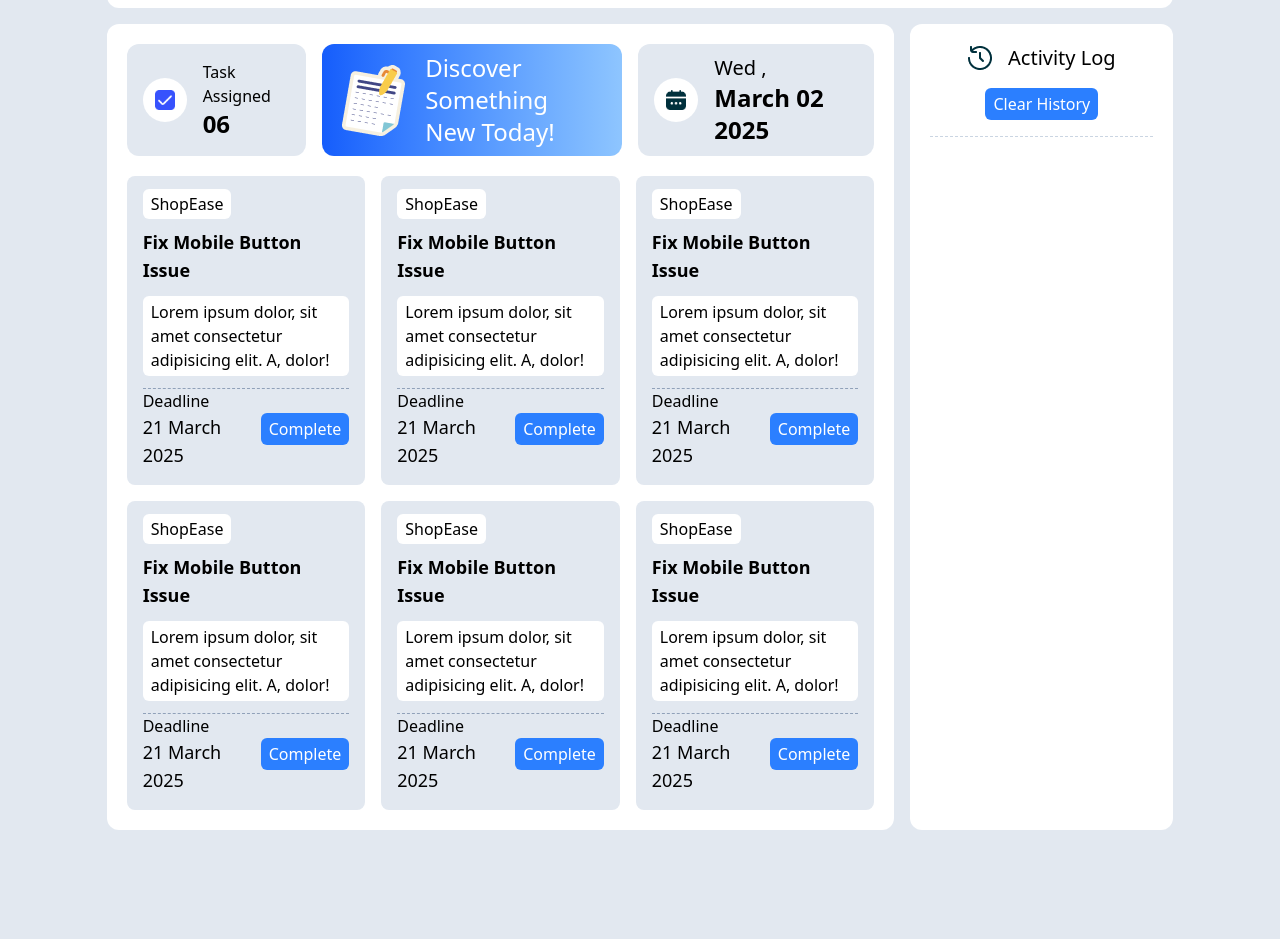
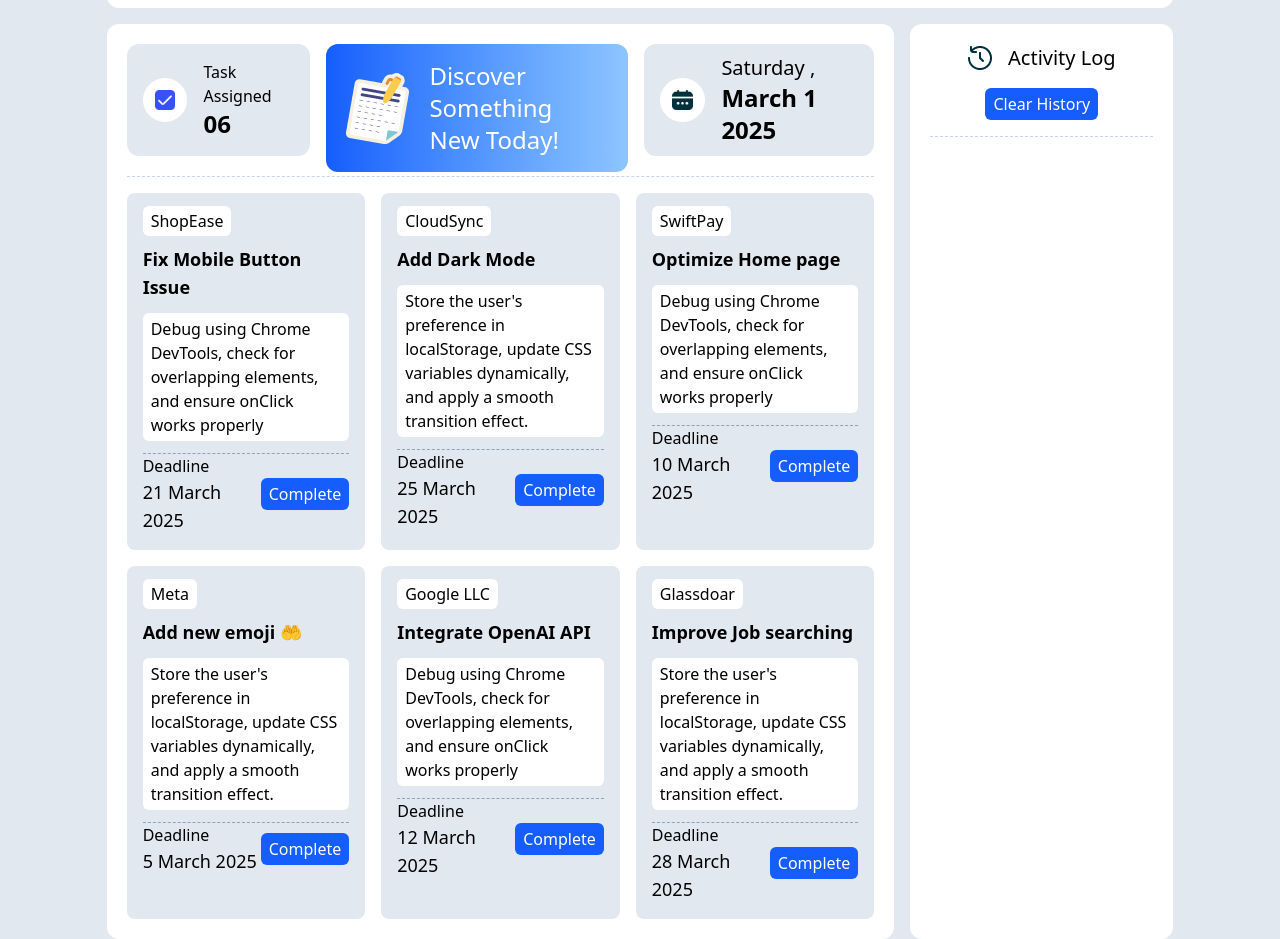
Before and after one commit to hosenrabby/Programing-hero-A5, a plain HTML site: page index.html in a window 1280 px wide. Shown: the part 104-1043 px from the top of the page. Before the commit the page ends 934 px from the top, so only its background shows below. Drawn offline with nearby package versions, Linux system fonts and the light colour scheme.

Commit message:
history part updated

```diff
--- a/index.html
+++ b/index.html
@@ -20,7 +20,7 @@
             <div class="flex justify-center items-center gap-8">
                 <div class="flex justify-center items-center gap-4 bg-slate-200 px-3 py-2 rounded-full">
                     <img src="assets/checkbox.png" alt="">
-                    <h1 class="text-3xl font-semibold">23</h1>
+                    <h1 id="all-task-count" class="text-3xl font-semibold">23</h1>
                 </div>
                 <div>
                     <button class="cursor-pointer"><img src="assets/theme-btn.png" alt="" srcset=""></button>
@@ -38,31 +38,34 @@
                         </div>
                         <div>
                             <p>Task Assigned</p>
-                            <h1 class="text-2xl font-bold">06</h1>
+                            <h1 id="task-count" class="text-2xl font-bold">06</h1>
                         </div>
                     </div>
-                    <div class="flex-grow col-span-3 bg-linear-to-r p-4 from-blue-600 to-blue-300 rounded-xl flex justify-center items-center gap-3 px-3 mx-4">
-                        <img src="assets/board.png" alt="">
-                        <h1 class="text-2xl text-white">Discover Something <br> New Today!</h1>
-                    </div>
+                    <a class="flex-grow" href="q&a.html">
+                        <div id="qa-part" class="cursor-pointer bg-linear-to-r p-4 from-blue-600 to-blue-300 rounded-xl flex justify-center items-center gap-3 px-3 mx-4">
+                            <img src="assets/board.png" alt="">
+                            <h1 class="text-2xl text-white">Discover Something <br> New Today!</h1>
+                        </div>
+                    </a>
                     <div class="flex justify-center items-center gap-2 p-4 bg-slate-200 rounded-xl">
                         <div class="bg-white p-3 rounded-full me-2">
                             <img class="w-6" src="assets/calender.png" alt="" srcset="">
                         </div>
                         <div>
-                            <p class="text-xl">Wed ,</p>
-                            <h1 class="text-2xl font-bold">March 02 2025</h1>
+                            <p id="crntDay" class="text-xl">Wed ,</p>
+                            <h1 id="crntDate" class="text-2xl font-bold">March 02 2025</h1>
                         </div>
                     </div>
-                    <div class="border-b border-slate-300 border-dashed col-span-full"></div>
                 </div>
 
-                <div class="grid grid-cols-3 gap-4">
-                    <div class="bg-slate-200 p-4 rounded-lg">
+                <div class="border-b border-slate-300 border-dashed"></div>
+
+                <div class="grid grid-cols-3 gap-4 mt-4">
+                    <div class="cards bg-slate-200 p-4 rounded-lg">
                         <h1 class="px-2 py-1 bg-white inline rounded-md">ShopEase</h1>
-                        <h1 class="text-lg font-semibold my-3">Fix Mobile Button Issue </h1>
+                        <h1 class="task-title text-lg font-semibold my-3">Fix Mobile Button Issue </h1>
                         <div class="px-2 py-1 bg-white rounded-md mb-3">
-                            <p>Lorem ipsum dolor, sit amet consectetur adipisicing elit. A, dolor!</p>
+                            <p>Debug using Chrome DevTools, check for overlapping elements, and ensure onClick works properly</p>
                         </div>
                         <div class="border-b border-slate-400 border-dashed"></div>
                         <div class="flex justify-between items-center">
@@ -70,82 +73,82 @@
                                 <p class="">Deadline</p>
                                 <h2 class="text-lg">21 March 2025</h2>
                             </div>
-                            <button class="bg-blue-500 text-white px-2 py-1 rounded-md">Complete</button>
+                            <button class="task-btn bg-blue-600 text-white px-2 py-1 rounded-md cursor-pointer">Complete</button>
                         </div>
                     </div>
-                    <div class="bg-slate-200 p-4 rounded-lg">
-                        <h1 class="px-2 py-1 bg-white inline rounded-md">ShopEase</h1>
-                        <h1 class="text-lg font-semibold my-3">Fix Mobile Button Issue </h1>
+                    <div class="cards bg-slate-200 p-4 rounded-lg">
+                        <h1 class="px-2 py-1 bg-white inline rounded-md">CloudSync</h1>
+                        <h1 class="task-title text-lg font-semibold my-3">Add Dark Mode</h1>
                         <div class="px-2 py-1 bg-white rounded-md mb-3">
-                            <p>Lorem ipsum dolor, sit amet consectetur adipisicing elit. A, dolor!</p>
+                            <p>Store the user's preference in localStorage, update CSS variables dynamically, and apply a smooth transition effect.</p>
                         </div>
                         <div class="border-b border-slate-400 border-dashed"></div>
                         <div class="flex justify-between items-center">
                             <div>
                                 <p class="">Deadline</p>
-                                <h2 class="text-lg">21 March 2025</h2>
+                                <h2 class="text-lg">25 March 2025</h2>
                             </div>
-                            <button class="bg-blue-500 text-white px-2 py-1 rounded-md">Complete</button>
+                            <button class="task-btn bg-blue-600 text-white px-2 py-1 rounded-md cursor-pointer">Complete</button>
                         </div>
                     </div>
-                    <div class="bg-slate-200 p-4 rounded-lg">
-                        <h1 class="px-2 py-1 bg-white inline rounded-md">ShopEase</h1>
-                        <h1 class="text-lg font-semibold my-3">Fix Mobile Button Issue </h1>
+                    <div class="cards bg-slate-200 p-4 rounded-lg">
+                        <h1 class="px-2 py-1 bg-white inline rounded-md">SwiftPay</h1>
+                        <h1 class="task-title text-lg font-semibold my-3">Optimize  Home page </h1>
                         <div class="px-2 py-1 bg-white rounded-md mb-3">
-                            <p>Lorem ipsum dolor, sit amet consectetur adipisicing elit. A, dolor!</p>
+                            <p>Debug using Chrome DevTools, check for overlapping elements, and ensure onClick works properly</p>
                         </div>
                         <div class="border-b border-slate-400 border-dashed"></div>
                         <div class="flex justify-between items-center">
                             <div>
                                 <p class="">Deadline</p>
-                                <h2 class="text-lg">21 March 2025</h2>
+                                <h2 class="text-lg">10 March 2025</h2>
                             </div>
-                            <button class="bg-blue-500 text-white px-2 py-1 rounded-md">Complete</button>
+                            <button class="task-btn bg-blue-600 text-white px-2 py-1 rounded-md cursor-pointer">Complete</button>
                         </div>
                     </div>
-                    <div class="bg-slate-200 p-4 rounded-lg">
-                        <h1 class="px-2 py-1 bg-white inline rounded-md">ShopEase</h1>
-                        <h1 class="text-lg font-semibold my-3">Fix Mobile Button Issue </h1>
+                    <div class="cards bg-slate-200 p-4 rounded-lg">
+                        <h1 class="px-2 py-1 bg-white inline rounded-md">Meta</h1>
+                        <h1 class="task-title text-lg font-semibold my-3">Add new emoji 🤲</h1>
                         <div class="px-2 py-1 bg-white rounded-md mb-3">
-                            <p>Lorem ipsum dolor, sit amet consectetur adipisicing elit. A, dolor!</p>
+                            <p>Store the user's preference in localStorage, update CSS variables dynamically, and apply a smooth transition effect.</p>
                         </div>
                         <div class="border-b border-slate-400 border-dashed"></div>
                         <div class="flex justify-between items-center">
                             <div>
                                 <p class="">Deadline</p>
-                                <h2 class="text-lg">21 March 2025</h2>
+                                <h2 class="text-lg">5 March 2025</h2>
                             </div>
-                            <button class="bg-blue-500 text-white px-2 py-1 rounded-md">Complete</button>
+                            <button class="task-btn bg-blue-600 text-white px-2 py-1 rounded-md cursor-pointer">Complete</button>
                         </div>
                     </div>
-                    <div class="bg-slate-200 p-4 rounded-lg">
-                        <h1 class="px-2 py-1 bg-white inline rounded-md">ShopEase</h1>
-                        <h1 class="text-lg font-semibold my-3">Fix Mobile Button Issue </h1>
+                    <div class="cards bg-slate-200 p-4 rounded-lg">
+                        <h1 class="px-2 py-1 bg-white inline rounded-md">Google LLC</h1>
+                        <h1 class="task-title text-lg font-semibold my-3">Integrate OpenAI API </h1>
                         <div class="px-2 py-1 bg-white rounded-md mb-3">
-                            <p>Lorem ipsum dolor, sit amet consectetur adipisicing elit. A, dolor!</p>
+                            <p>Debug using Chrome DevTools, check for overlapping elements, and ensure onClick works properly</p>
                         </div>
                         <div class="border-b border-slate-400 border-dashed"></div>
                         <div class="flex justify-between items-center">
                             <div>
                                 <p class="">Deadline</p>
-                                <h2 class="text-lg">21 March 2025</h2>
+                                <h2 class="text-lg">12 March 2025</h2>
                             </div>
-                            <button class="bg-blue-500 text-white px-2 py-1 rounded-md">Complete</button>
+                            <button class="task-btn bg-blue-600 text-white px-2 py-1 rounded-md cursor-pointer">Complete</button>
                         </div>
                     </div>
-                    <div class="bg-slate-200 p-4 rounded-lg">
-                        <h1 class="px-2 py-1 bg-white inline rounded-md">ShopEase</h1>
-                        <h1 class="text-lg font-semibold my-3">Fix Mobile Button Issue </h1>
+                    <div class="cards bg-slate-200 p-4 rounded-lg">
+                        <h1 class="px-2 py-1 bg-white inline rounded-md">Glassdoar</h1>
+                        <h1 class="task-title text-lg font-semibold my-3">Improve Job searching </h1>
                         <div class="px-2 py-1 bg-white rounded-md mb-3">
-                            <p>Lorem ipsum dolor, sit amet consectetur adipisicing elit. A, dolor!</p>
+                            <p>Store the user's preference in localStorage, update CSS variables dynamically, and apply a smooth transition effect.</p>
                         </div>
                         <div class="border-b border-slate-400 border-dashed"></div>
                         <div class="flex justify-between items-center">
                             <div>
                                 <p class="">Deadline</p>
-                                <h2 class="text-lg">21 March 2025</h2>
+                                <h2 class="text-lg">28 March 2025</h2>
                             </div>
-                            <button class="bg-blue-500 text-white px-2 py-1 rounded-md">Complete</button>
+                            <button class="task-btn bg-blue-600 text-white px-2 py-1 rounded-md cursor-pointer">Complete</button>
                         </div>
                     </div>
                 </div>
@@ -158,11 +161,17 @@
                         <img src="assets/activity.png" alt="">
                         <h1 class="text-xl">Activity Log</h1>
                     </div>
-                    <button class="bg-blue-500 text-white px-2 py-1 rounded-md mx-auto">Clear History</button>
+                    <button class="bg-blue-600 text-white px-2 py-1 rounded-md mx-auto cursor-pointer">Clear History</button>
                 </div>
                 <div class="border-b border-slate-300 border-dashed col-span-full mt-4"></div>
+
+                <div id="history" class="mt-4 hidden">
+                </div>
             </section>
         </main>
     </div>
+
+    <script src="scripts/utilitys.js"></script>
+    <script src="scripts/script.js"></script>
 </body>
 </html>
--- /dev/null
+++ b/scripts/script.js
@@ -0,0 +1,43 @@
+
+const days = ["Sunday", "Monday", "Tuesday", "Wednesday", "Thursday", "Friday", "Saturday"];
+const months = ["January", "February", "March", "April", "May", "June", "July", "August", "September", "October", "November", "December"];
+
+const cDate = new Date();
+const crntWeekDays = days[cDate.getDay()];
+const cTrik = cDate.getDate();
+const cMonth = months[cDate.getMonth()];
+const year = cDate.getFullYear();
+
+const cDayDate = cDate.toDateString()
+const cTime = cDate.toLocaleTimeString()
+
+const currnetDate = `${cMonth} ${cTrik} ${year}`;
+
+document.getElementById("crntDay").innerText = `${crntWeekDays} ,`;
+document.getElementById("crntDate").innerText = currnetDate;
+
+const taskBtns = document.querySelectorAll(".task-btn");
+// let counter = null;
+for (const taskBtn of taskBtns) {
+    taskBtn.addEventListener("click" , function(ev){
+        const taskCount = getDataById("task-count");
+        const updateTaskCount = taskCount - 1;
+        document.getElementById("task-count").innerText = `0${updateTaskCount}`;
+
+        const allTaskCount = getDataById("all-task-count");
+        const updateAllTaskCount = allTaskCount + 1;
+        document.getElementById("all-task-count").innerText = updateAllTaskCount;
+
+        const taskTitle = ev.target.parentNode.parentNode.firstElementChild.nextElementSibling.innerText;
+
+        const container = document.getElementById("history");
+        const div = document.createElement("div")
+        div.innerHTML = `<div class="bg-slate-200 p-4 rounded-xl mb-3">
+                            <h1>You have Complete The Task ${taskTitle} at ${cTime}</h1>
+                        </div>`;
+        container.classList.remove("hidden")
+        container.appendChild(div);
+
+        alert("Board Updated Successfully");
+    })
+}
--- /dev/null
+++ b/scripts/utilitys.js
@@ -0,0 +1,5 @@
+function getDataById(id) {
+    let data = document.getElementById(id).innerText;
+        data = parseInt(data);
+        return data;
+}
```
Also changed, not shown: q&a.html (added, +56 -0 lines).
